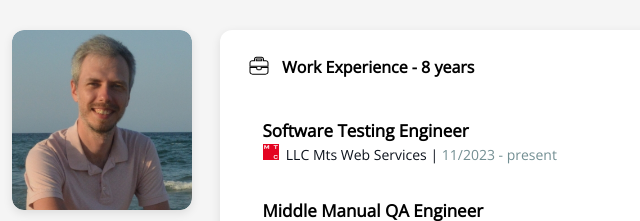
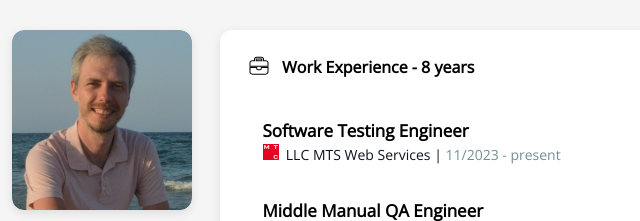
Before and after one commit to makashov73/makashov73.ru, a plain HTML site: page index.html in a window 1280 px wide. Shown: the top 221 px of the page, 267-907 px from the left. Drawn offline with nearby package versions, Linux system fonts and the light colour scheme.

Commit message:
fix current position naming

```diff
--- a/index.html
+++ b/index.html
@@ -89,7 +89,7 @@
                 <ul>
                     <li>
                         <p lang="en" class="tags">Software Testing Engineer<br><span><img id="mts-logo" src="images/mts.png"
-                                    alt="MTS-Logo" width="16" />&nbsp;&nbsp;LLC Mts Web Services | <span>11/2023 -
+                                    alt="MTS-Logo" width="16" />&nbsp;&nbsp;LLC MTS Web Services | <span>11/2023 -
                                     present</span></span></p>
                         <p lang="ru" class="tags">Ведущий инженер функциональной группы тестирования<br><span><img
                                     id="mts-logo" src="images/mts.png" alt="MTS-Logo" width="16" />&nbsp;&nbsp;ООО "МТС
```
